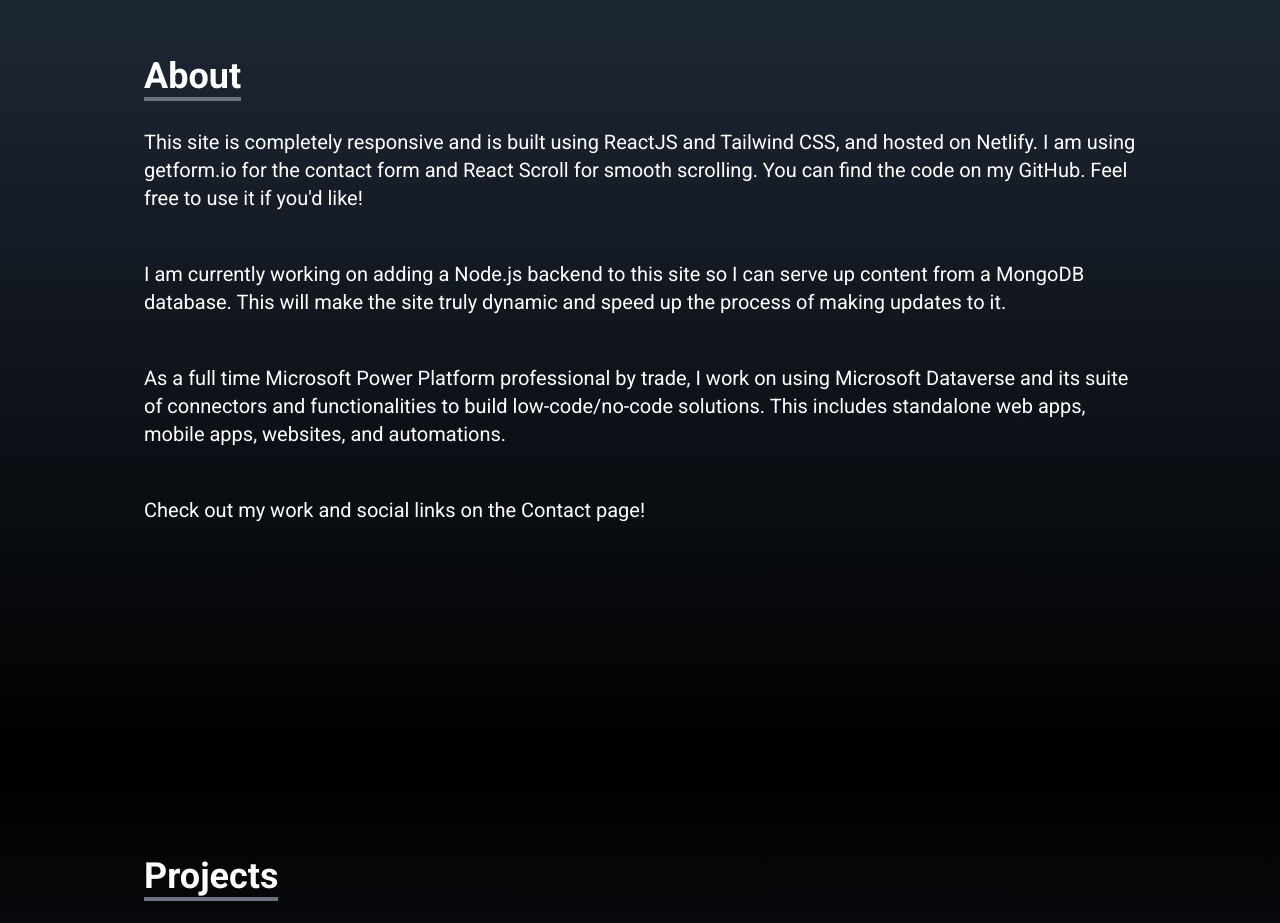
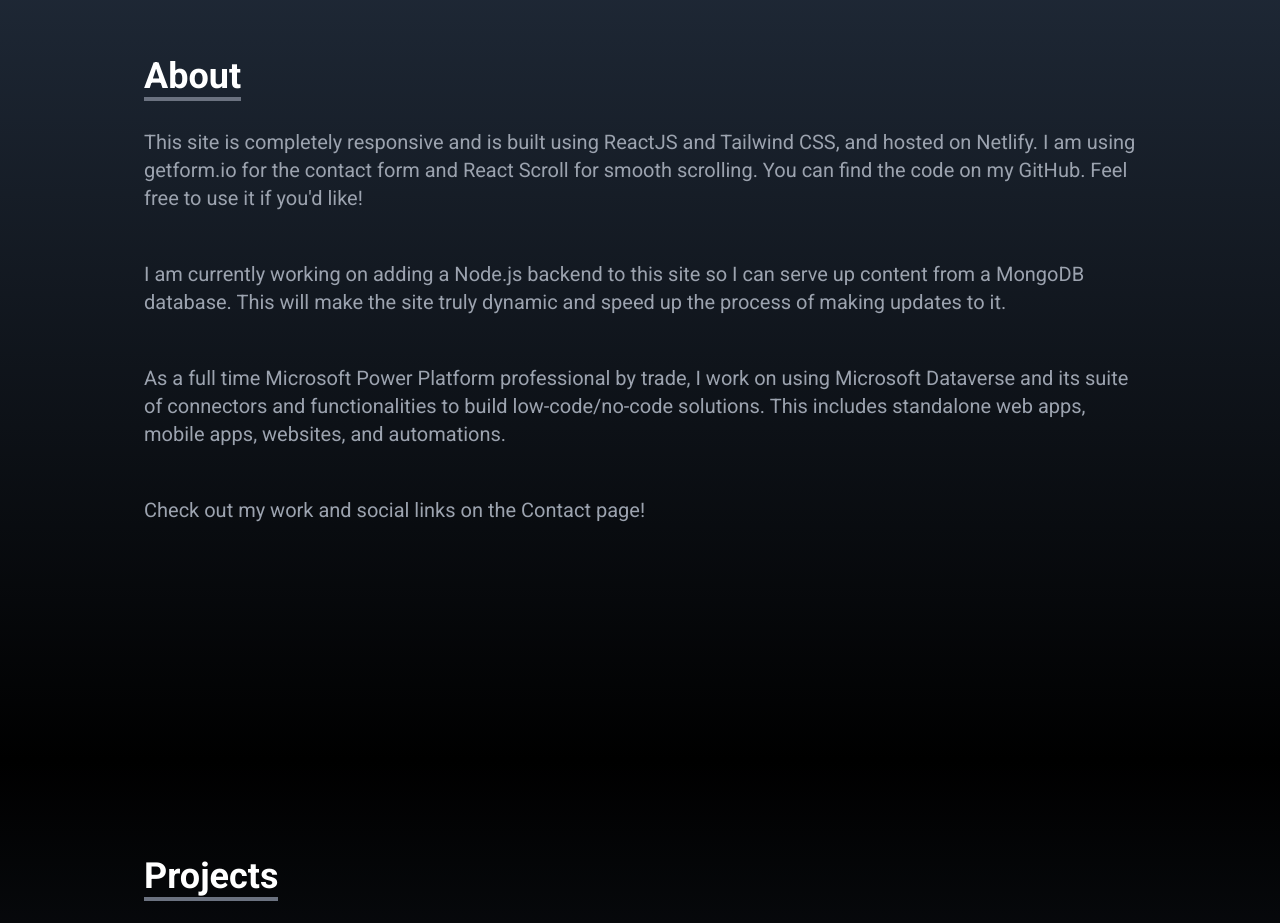
Before and after one commit to aditya-xyz/website_frontend, a React (Create React App) app: page / in a window 1280 px wide. Shown: the part 840-1763 px from the top of the page. Built offline with nearby package versions, Linux system fonts and the light colour scheme.

Commit message:
Changed font color for about page to match home page

```diff
--- a/src/components/About.jsx
+++ b/src/components/About.jsx
@@ -12,7 +12,7 @@
             About
           </p>
         </div>
-        <p className="text-xl">
+        <p className="text-xl text-gray-400">
           This site is completely responsive and is built using ReactJS and
           Tailwind CSS, and hosted on Netlify. I am using getform.io for the
           contact form and React Scroll for smooth scrolling. You can find the
@@ -20,14 +20,14 @@
         </p>
         <br />
         <br />
-        <p className="text-xl">
+        <p className="text-xl text-gray-400">
           I am currently working on adding a Node.js backend to this site so I
           can serve up content from a MongoDB database. This will make the site
           truly dynamic and speed up the process of making updates to it.
         </p>
         <br />
         <br />
-        <p className="text-xl">
+        <p className="text-xl text-gray-400">
           As a full time Microsoft Power Platform professional by trade, I work
           on using Microsoft Dataverse and its suite of connectors and
           functionalities to build low-code/no-code solutions. This includes
@@ -35,7 +35,7 @@
         </p>
         <br />
         <br />
-        <p className="text-xl">
+        <p className="text-xl text-gray-400">
           Check out my work and social links on the Contact page!
         </p>
       </div>
```
